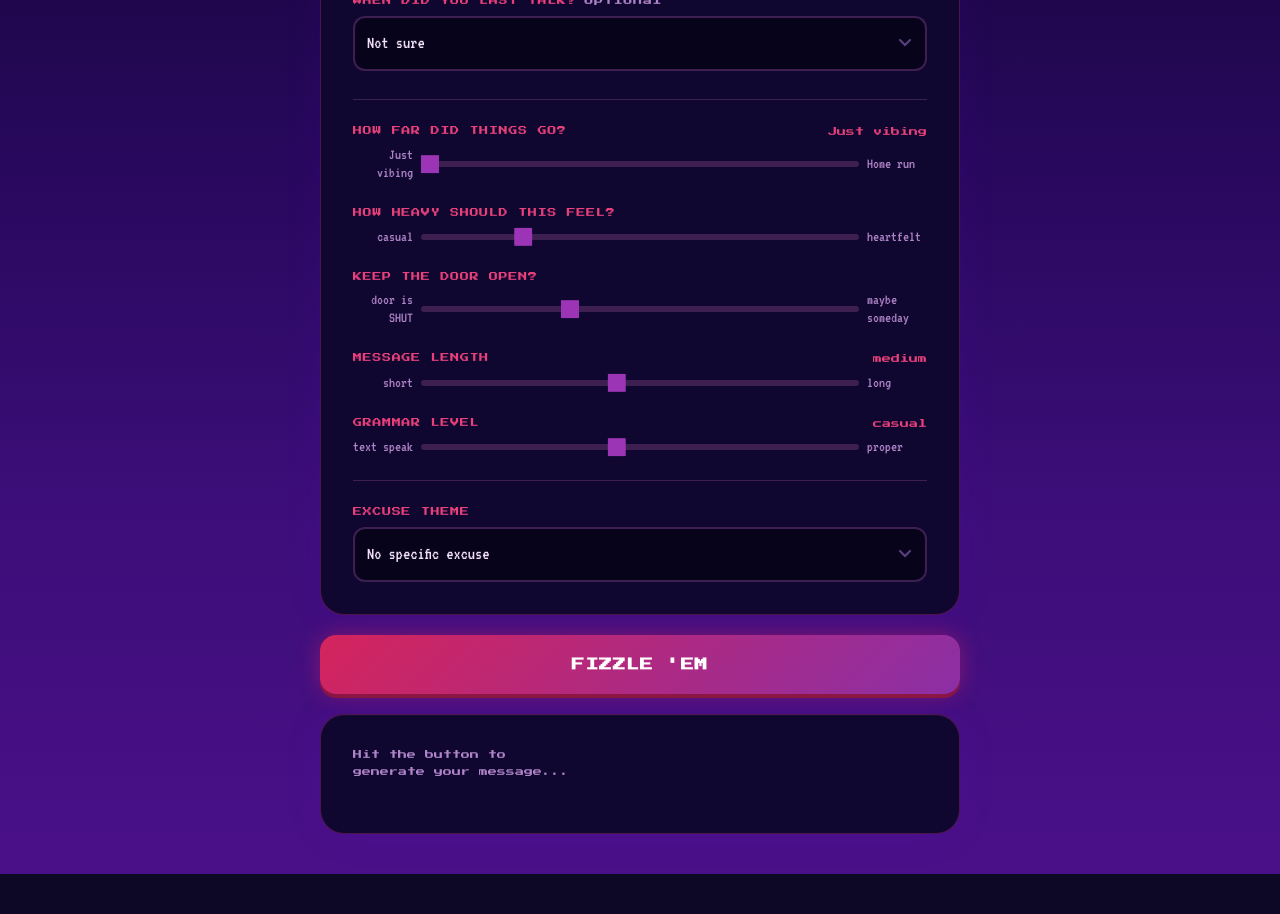
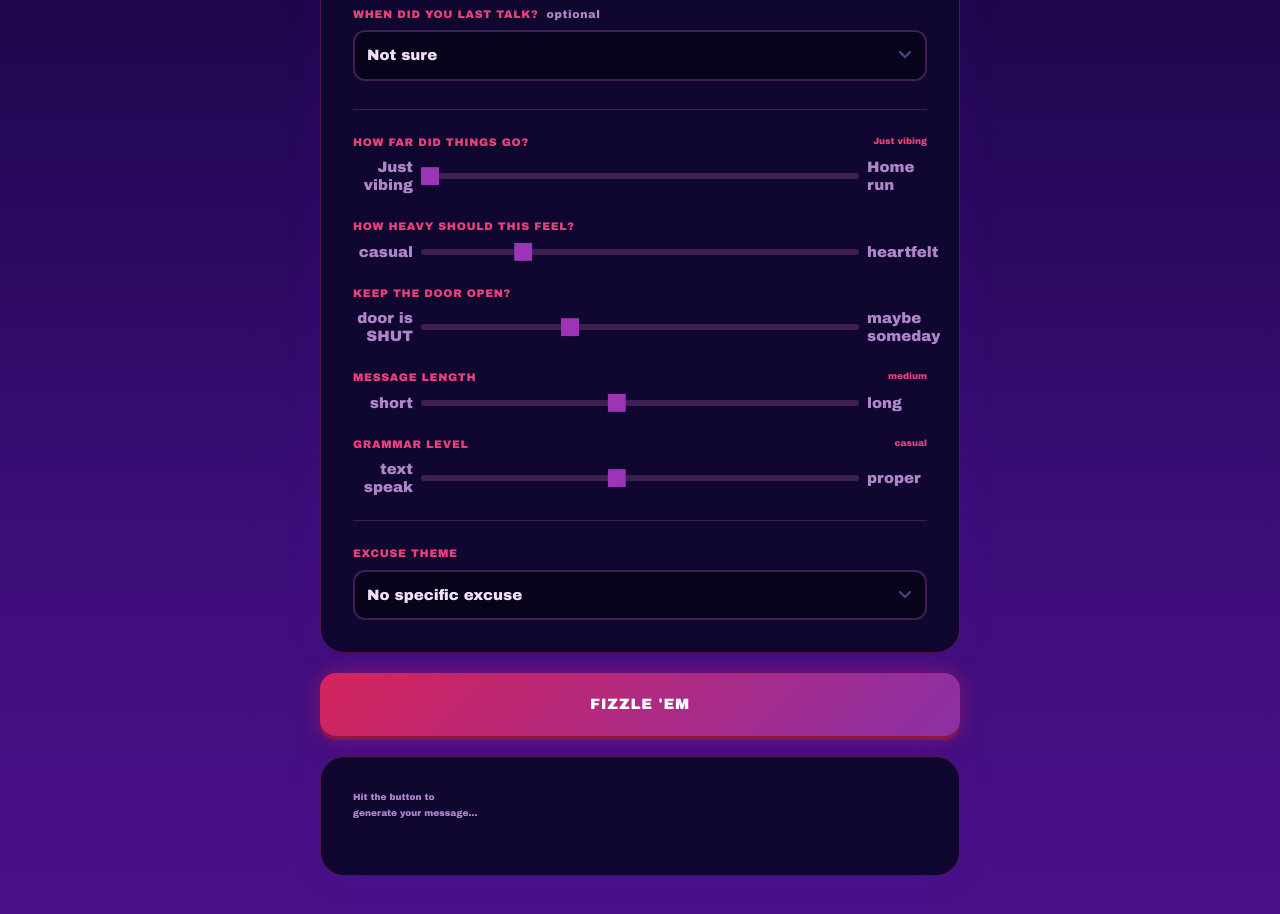
Before and after one commit to sweetjoeyvermouth/the-fizzler, a Next.js app: page / in a window 1280 px wide. Shown: the part 900-1814 px from the top of the page. Before the commit the page ends 1774 px from the top, so only its background shows below. Built offline with nearby package versions, Linux system fonts and the light colour scheme.

Commit message:
feat: Arial Black font throughout

```diff
--- a/app/globals.css
+++ b/app/globals.css
@@ -11,8 +11,8 @@
   --muted: #b085c8;
   --input-bg: #07031a;
   --input-border: #3d1f52;
-  --font-pixel: var(--font-pixel, monospace);
-  --font-vt: var(--font-vt, monospace);
+  --font-pixel: 'Arial Black', 'Arial Bold', Arial, sans-serif;
+  --font-vt: 'Arial Black', 'Arial Bold', Arial, sans-serif;
 }
 
 * {
@@ -23,7 +23,7 @@
 body {
   background-color: var(--bg);
   color: var(--text);
-  font-family: var(--font-vt), monospace;
+  font-family: 'Arial Black', 'Arial Bold', Arial, sans-serif;
 }
 
 /* Pixel scanline overlay on the page */
@@ -47,8 +47,8 @@ body::before {
   background-color: var(--input-bg);
   border: 2px solid var(--input-border);
   color: var(--text);
-  font-family: var(--font-vt), monospace;
-  font-size: 18px;
+  font-family: 'Arial Black', 'Arial Bold', Arial, sans-serif;
+  font-size: 15px;
   border-radius: 12px;
   padding: 12px;
   width: 100%;
@@ -120,10 +120,10 @@ input[type="range"]::-moz-range-thumb {
 
 /* Pixel label */
 .pixel-label {
-  font-family: var(--font-pixel), monospace;
-  font-size: 9px;
+  font-family: 'Arial Black', 'Arial Bold', Arial, sans-serif;
+  font-size: 11px;
   text-transform: uppercase;
-  letter-spacing: 0.08em;
+  letter-spacing: 0.06em;
   color: var(--neon-green);
   display: block;
   margin-bottom: 8px;
@@ -147,8 +147,8 @@ input[type="range"]::-moz-range-thumb {
 .fizzle-btn {
   background: linear-gradient(135deg, #d4245c 0%, #8b2fa5 100%);
   color: #fff;
-  font-family: var(--font-pixel), monospace;
-  font-size: 13px;
+  font-family: 'Arial Black', 'Arial Bold', Arial, sans-serif;
+  font-size: 15px;
   font-weight: 900;
   width: 100%;
   padding: 20px;
@@ -189,8 +189,8 @@ input[type="range"]::-moz-range-thumb {
   border: 2px solid var(--neon-purple);
   background: transparent;
   color: var(--neon-purple);
-  font-family: var(--font-pixel), monospace;
-  font-size: 9px;
+  font-family: 'Arial Black', 'Arial Bold', Arial, sans-serif;
+  font-size: 11px;
   letter-spacing: 0.05em;
   cursor: pointer;
   transition: all 0.15s;
--- a/app/layout.tsx
+++ b/app/layout.tsx
@@ -1,18 +1,5 @@
 import type { Metadata } from "next";
-import { Press_Start_2P, VT323 } from "next/font/google";
 import "./globals.css";
-
-const pressStart = Press_Start_2P({
-  weight: "400",
-  variable: "--font-pixel",
-  subsets: ["latin"],
-});
-
-const vt323 = VT323({
-  weight: "400",
-  variable: "--font-vt",
-  subsets: ["latin"],
-});
 
 export const metadata: Metadata = {
   title: "The Fizzler",
@@ -29,7 +16,7 @@ export default function RootLayout({
 }>) {
   return (
     <html lang="en">
-      <body className={`${pressStart.variable} ${vt323.variable} antialiased`}>
+      <body className="antialiased">
         {children}
       </body>
     </html>
--- a/app/page.tsx
+++ b/app/page.tsx
@@ -106,13 +106,13 @@ function SliderInput({
       <div style={{ display: "flex", justifyContent: "space-between", alignItems: "flex-start", marginBottom: "8px", gap: "8px" }}>
         <span className="pixel-label" style={{ marginBottom: 0, flex: 1 }}>{label}</span>
         {displayValue && (
-          <span style={{ fontFamily: "var(--font-pixel, monospace)", fontSize: "9px", color: "var(--neon-green)", flexShrink: 0, paddingTop: "1px" }}>
+          <span style={{ fontFamily: "'Arial Black', Arial, sans-serif", fontSize: "9px", color: "var(--neon-green)", flexShrink: 0, paddingTop: "1px" }}>
             {displayValue}
           </span>
         )}
       </div>
       <div style={{ display: "flex", alignItems: "center", gap: "8px" }}>
-        <span style={{ fontSize: "15px", color: "var(--muted)", width: "60px", textAlign: "right", flexShrink: 0, fontFamily: "var(--font-vt, monospace)", lineHeight: "1.2" }}>
+        <span style={{ fontSize: "15px", color: "var(--muted)", width: "60px", textAlign: "right", flexShrink: 0, fontFamily: "'Arial Black', Arial, sans-serif", lineHeight: "1.2" }}>
           {leftLabel}
         </span>
         <input
@@ -123,7 +123,7 @@ function SliderInput({
           onChange={(e) => onChange(Number(e.target.value))}
           style={{ flex: 1, minWidth: 0 }}
         />
-        <span style={{ fontSize: "15px", color: "var(--muted)", width: "60px", flexShrink: 0, fontFamily: "var(--font-vt, monospace)", lineHeight: "1.2" }}>
+        <span style={{ fontSize: "15px", color: "var(--muted)", width: "60px", flexShrink: 0, fontFamily: "'Arial Black', Arial, sans-serif", lineHeight: "1.2" }}>
           {rightLabel}
         </span>
       </div>
@@ -240,7 +240,7 @@ export default function Home() {
           {/* Got a text from them */}
           <div style={{ marginBottom: "28px" }}>
             <PixelLabel optional>Got a text from them?</PixelLabel>
-            <p style={{ fontSize: "18px", color: "var(--muted)", marginBottom: "10px", fontFamily: "var(--font-vt, monospace)", lineHeight: "1.3" }}>
+            <p style={{ fontSize: "18px", color: "var(--muted)", marginBottom: "10px", fontFamily: "'Arial Black', Arial, sans-serif", lineHeight: "1.3" }}>
               Paste their last message — we&apos;ll write a reply that lets them down naturally.
             </p>
             <textarea
@@ -270,7 +270,7 @@ export default function Home() {
           <div style={{ marginBottom: "24px" }}>
             <div style={{ display: "flex", justifyContent: "space-between", alignItems: "baseline", marginBottom: "8px" }}>
               <span className="pixel-label" style={{ marginBottom: 0 }}>How many dates?</span>
-              <span style={{ fontFamily: "var(--font-pixel, monospace)", fontSize: "9px", color: "var(--neon-green)" }}>
+              <span style={{ fontFamily: "'Arial Black', Arial, sans-serif", fontSize: "9px", color: "var(--neon-green)" }}>
                 {numDates === 10 ? "10+" : numDates}
               </span>
             </div>
@@ -427,11 +427,11 @@ export default function Home() {
           {loading && (
             <div style={{ display: "flex", alignItems: "center", gap: "10px", color: "var(--muted)" }}>
               <div className="spinner" />
-              <span style={{ fontFamily: "var(--font-vt, monospace)", fontSize: "18px" }}>Fizzling...</span>
+              <span style={{ fontFamily: "'Arial Black', Arial, sans-serif", fontSize: "18px" }}>Fizzling...</span>
             </div>
           )}
           {error && !loading && (
-            <p style={{ color: "#ff4d6a", fontFamily: "var(--font-pixel, monospace)", fontSize: "9px" }}>{error}</p>
+            <p style={{ color: "#ff4d6a", fontFamily: "'Arial Black', Arial, sans-serif", fontSize: "9px" }}>{error}</p>
           )}
           {output && !loading && (
             <>
@@ -445,7 +445,7 @@ export default function Home() {
             </>
           )}
           {!output && !loading && !error && (
-            <p style={{ color: "var(--muted)", fontFamily: "var(--font-pixel, monospace)", fontSize: "9px", lineHeight: "1.8" }}>
+            <p style={{ color: "var(--muted)", fontFamily: "'Arial Black', Arial, sans-serif", fontSize: "9px", lineHeight: "1.8" }}>
               Hit the button to<br />generate your message...
             </p>
           )}
```
